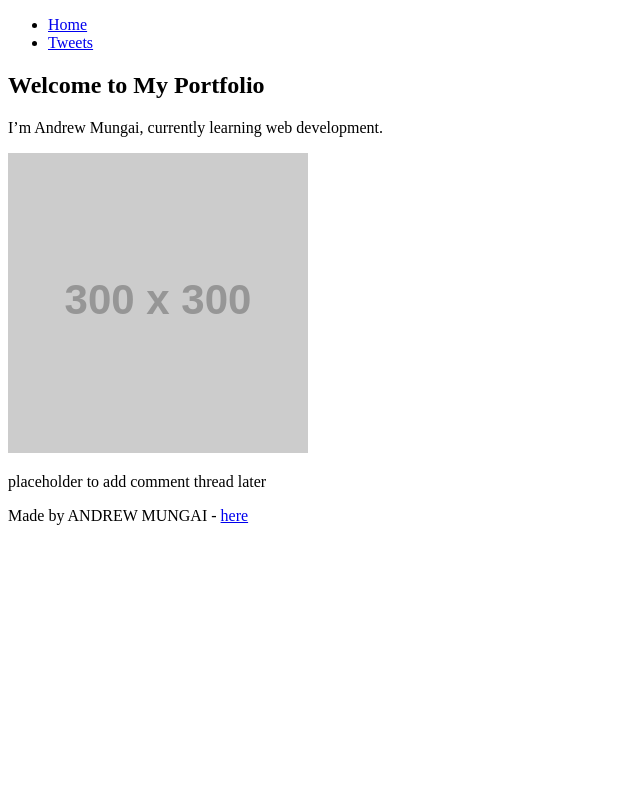
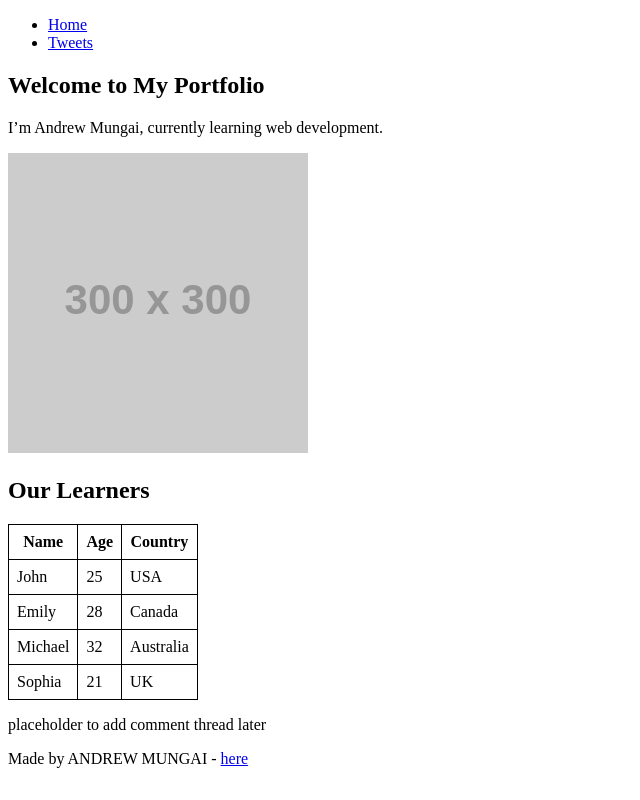
Before and after one commit to MuthumbiMungai/My_First_Portfolio, a plain HTML site: page index.html in a window 1280 px wide. Shown: the whole page, without its empty margins (0-640 px from the left). Drawn offline with Linux system fonts and the light colour scheme; placeholder pictures from the web are drawn by us.

Commit message:
Add learners table to index page

```diff
--- a/index.html
+++ b/index.html
@@ -18,6 +18,39 @@
             <h1>Welcome to My Portfolio</h1>
             <p>I’m Andrew Mungai, currently learning web development.</p>
             <img src="https://via.placeholder.com/300" alt="Sample image">
+
+            <h2>Our Learners</h2>
+            <table style="border: 1px solid black; border-collapse: collapse;">
+                <thead>
+                    <tr>
+                        <th style="border: 1px solid black; padding: 8px;">Name</th>
+                        <th style="border: 1px solid black; padding: 8px;">Age</th>
+                        <th style="border: 1px solid black; padding: 8px;">Country</th>
+                    </tr>
+                </thead>
+                <tbody>
+                    <tr>
+                        <td style="border: 1px solid black; padding: 8px;">John</td>
+                        <td style="border: 1px solid black; padding: 8px;">25</td>
+                        <td style="border: 1px solid black; padding: 8px;">USA</td>
+                    </tr>
+                    <tr>
+                        <td style="border: 1px solid black; padding: 8px;">Emily</td>
+                        <td style="border: 1px solid black; padding: 8px;">28</td>
+                        <td style="border: 1px solid black; padding: 8px;">Canada</td>
+                    </tr>
+                    <tr>
+                        <td style="border: 1px solid black; padding: 8px;">Michael</td>
+                        <td style="border: 1px solid black; padding: 8px;">32</td>
+                        <td style="border: 1px solid black; padding: 8px;">Australia</td>
+                    </tr>
+                    <tr>
+                        <td style="border: 1px solid black; padding: 8px;">Sophia</td>
+                        <td style="border: 1px solid black; padding: 8px;">21</td>
+                        <td style="border: 1px solid black; padding: 8px;">UK</td>
+                    </tr>
+                </tbody>
+            </table>
         </article>
 
         <aside>
```
